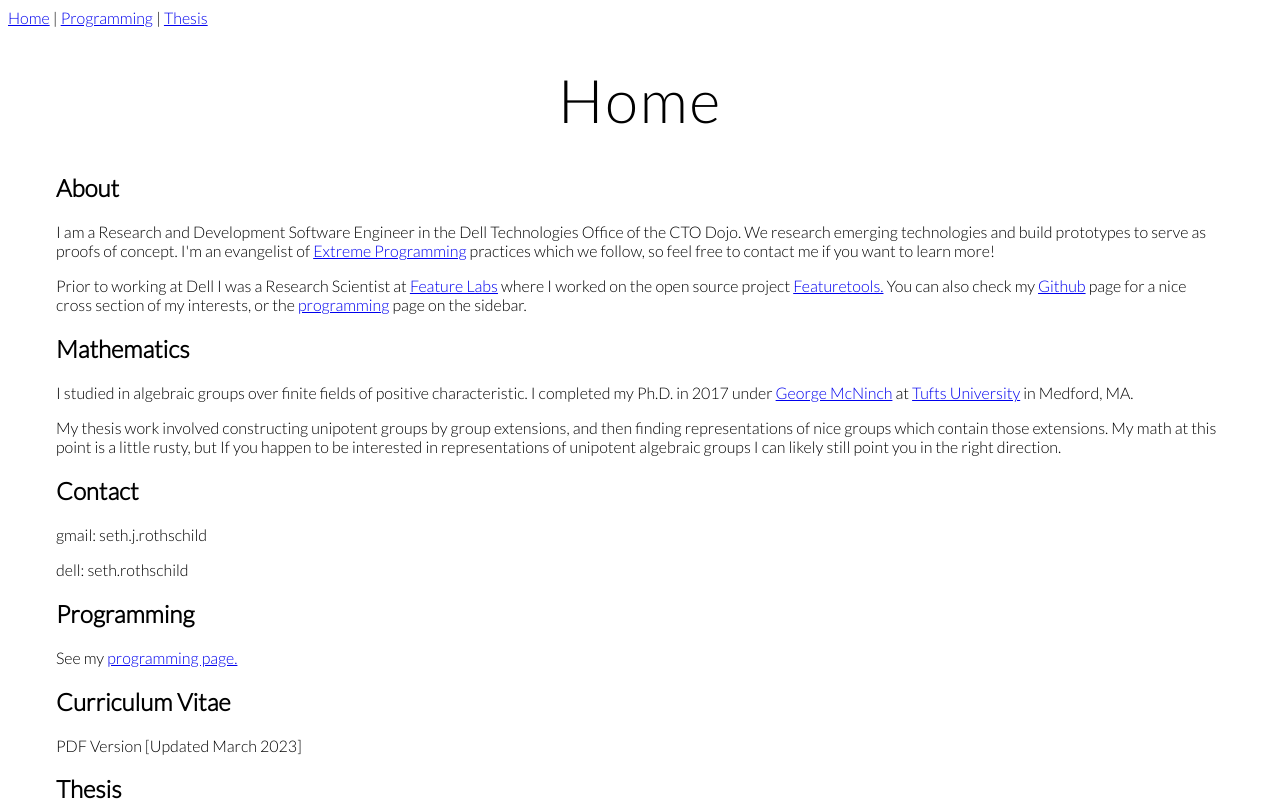
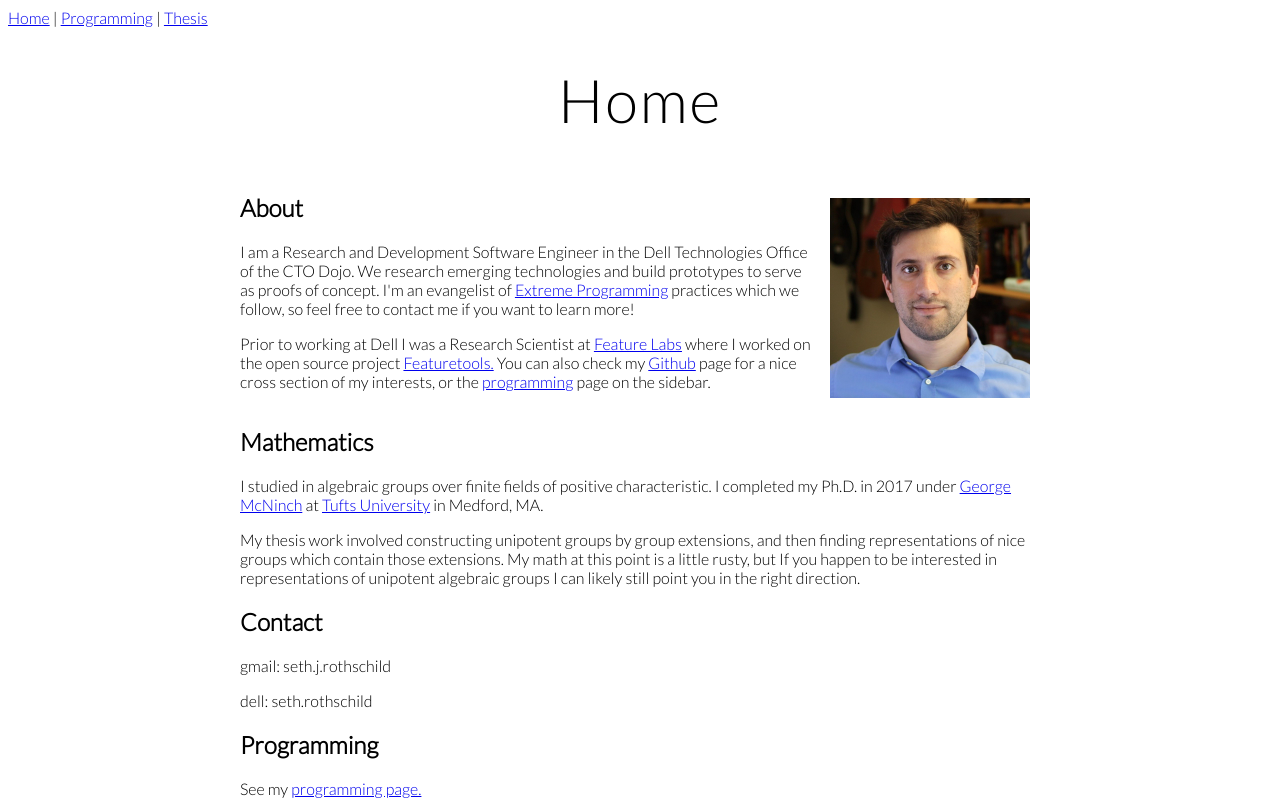
Before and after one commit to Seth-Rothschild/sethjrothschild.com, a SvelteKit app: page / in a window 1280 px wide. Shown: the top 801 px of the page. Built offline with nearby package versions, Linux system fonts and the light colour scheme.

Commit message:
Add photo of self (closes #8)

```diff
--- a/src/app.html
+++ b/src/app.html
@@ -15,6 +15,8 @@
 		.content {
 			padding-left: 48px;
 			padding-right: 48px;
+			max-width: 800px;
+			margin: auto;
 		}
 	</style>
 	<head>
--- a/src/routes/+page.svelte
+++ b/src/routes/+page.svelte
@@ -1,10 +1,12 @@
 <div class="content">
 	<h1>Home</h1>
+	<div class="flex">
+		<div class="column">
 			<h2>About</h2>
 			<p>
 				I am a Research and Development Software Engineer in the Dell Technologies Office of the CTO
-		Dojo. We research emerging technologies and build prototypes to serve as proofs of concept. I'm
-		an evangelist of <a
+				Dojo. We research emerging technologies and build prototypes to serve as proofs of concept.
+				I'm an evangelist of <a
 					href="https://en.wikipedia.org/wiki/Extreme_programming"
 					target="_blank"
 					rel="noopener noreferrer">Extreme Programming</a
@@ -21,11 +23,15 @@
 					Featuretools.
 				</a>
 				You can also check my
-		<a href="https://github.com/Seth-Rothschild" target="_blank" rel="noopener noreferrer">Github</a
+				<a href="https://github.com/Seth-Rothschild" target="_blank" rel="noopener noreferrer"
+					>Github</a
 				>
 				page for a nice cross section of my interests, or the
 				<a href="/programming">programming</a> page on the sidebar.
 			</p>
+		</div>
+		<img alt="Seth Rothschild" src="headshot.jpg" height="200px" />
+	</div>
 	<h2>Mathematics</h2>
 	<p>
 		I studied in algebraic groups over finite fields of positive characteristic. I completed my
@@ -57,3 +63,23 @@
 	<h2>Thesis</h2>
 	<p><a href="/thesis">PDF Version [Updated April 31 2017]</a></p>
 </div>
+
+<style>
+	.flex {
+		display: flex;
+	}
+	.column {
+		min-width: 300px;
+	}
+	img {
+		float: right;
+		margin-left: 15px;
+		margin-top: 25px;
+		margin-right: 10px;
+	}
+	@media screen and (max-width: 700px) {
+		img {
+			width: 0%;
+		}
+	}
+</style>
```
Also changed, not shown: static/headshot.jpg (added), 1 other file (tests, documents, lock files or other folders). Lines whose indentation alone changed are shown as unchanged.
